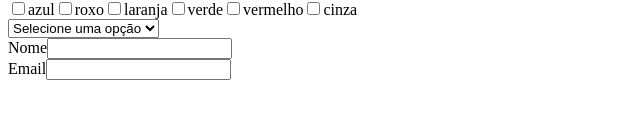
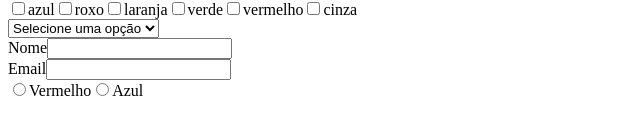
Before and after one commit to KauanLazzarin/capitulo-formularios, a React (Create React App) app in the folder formularios/: page / in a window 1280 px wide. Shown: the part 253-388 px from the top of the page, without its empty margins (0-640 px from the left). Built offline with nearby package versions, Linux system fonts and the light colour scheme.

Commit message:
aula sobre componentes radio finalizada

```diff
--- a/formularios/src/form/Form.js
+++ b/formularios/src/form/Form.js
@@ -1,11 +1,13 @@
 import React from 'react';
 import Input from './Input';
+import Radio from './Radio';
 import Select from './Select';
 
 export default function Form () {
     const [nome, setNome] = React.useState(null);
     const [email, setEmail] = React.useState(null);
     const [product, setProduct] = React.useState("");
+    const [color, setColor] = React.useState("");
 
     return (
         <form action="">
@@ -30,6 +32,12 @@ export default function Form () {
                 value={email}
                 updateFunction={setEmail}
             />
+
+            <Radio
+                options={['Vermelho', 'Azul']}
+                value={color}
+                updateFunction={setColor}
+            />
         </form>
     )
 };
--- /dev/null
+++ b/formularios/src/form/Radio.js
@@ -0,0 +1,25 @@
+export default function Radio ( {options, value, updateFunction} ) {
+    return (
+        <div>
+
+            {
+                options.map((option) => {
+                    return (
+                        <label key={option}>
+
+                            <input
+                                type="radio"
+                                value={option}
+                                checked={value === option}
+                                onChange={({target}) => updateFunction(target.value)}
+                            />
+
+                            {option}
+                        </label>
+                    )
+                })
+            }
+
+        </div>
+    )
+};
```
Also changed, not shown: 1 other file (tests, documents, lock files or other folders).
